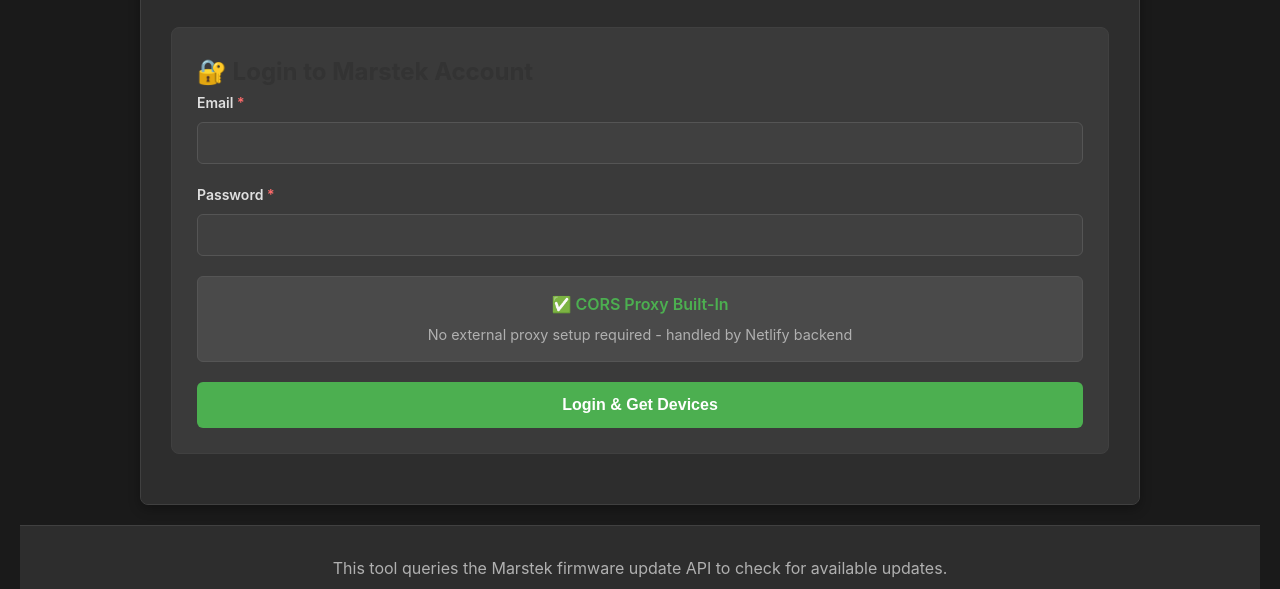
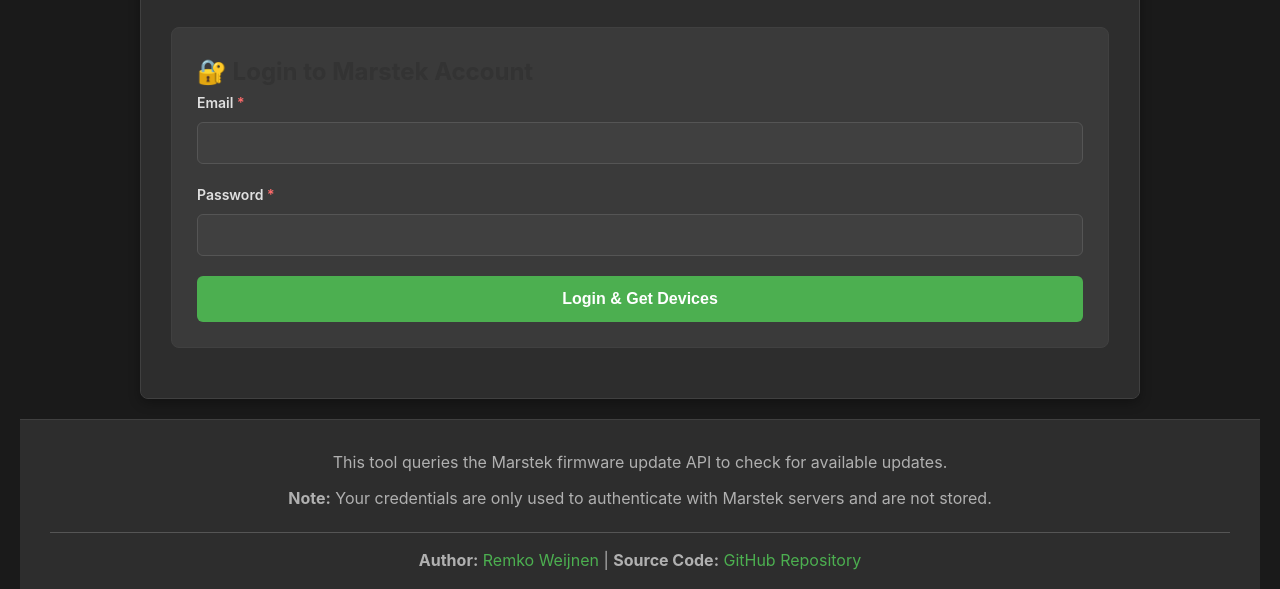
Before and after one commit to rweijnen/marstek-fw-checker, a plain HTML site: page index.html in a window 1280 px wide. Shown: the part 188-777 px from the top of the page. Drawn offline with Linux system fonts and the light colour scheme; no server answers.

Commit message:
Remove CORS proxy information section
- Remove CORS proxy built-in notice from login form
- Cleaner login interface without technical details
- Focus on core functionality

```diff
--- a/index.html
+++ b/index.html
@@ -28,12 +28,6 @@
                         <input type="password" id="password" name="password" required>
                     </div>
 
-                    <div class="form-group" style="text-align: center; padding: 15px; background: #4a4a4a; border-radius: 6px; border: 1px solid #555;">
-                        <p style="color: #4CAF50; font-weight: 600; margin: 0;">
-                            ✅ CORS Proxy Built-In
-                        </p>
-                        <small style="color: #b0b0b0;">No external proxy setup required - handled by Netlify backend</small>
-                    </div>
 
                     <button type="submit" id="loginBtn">Login & Get Devices</button>
                 </form>
```
